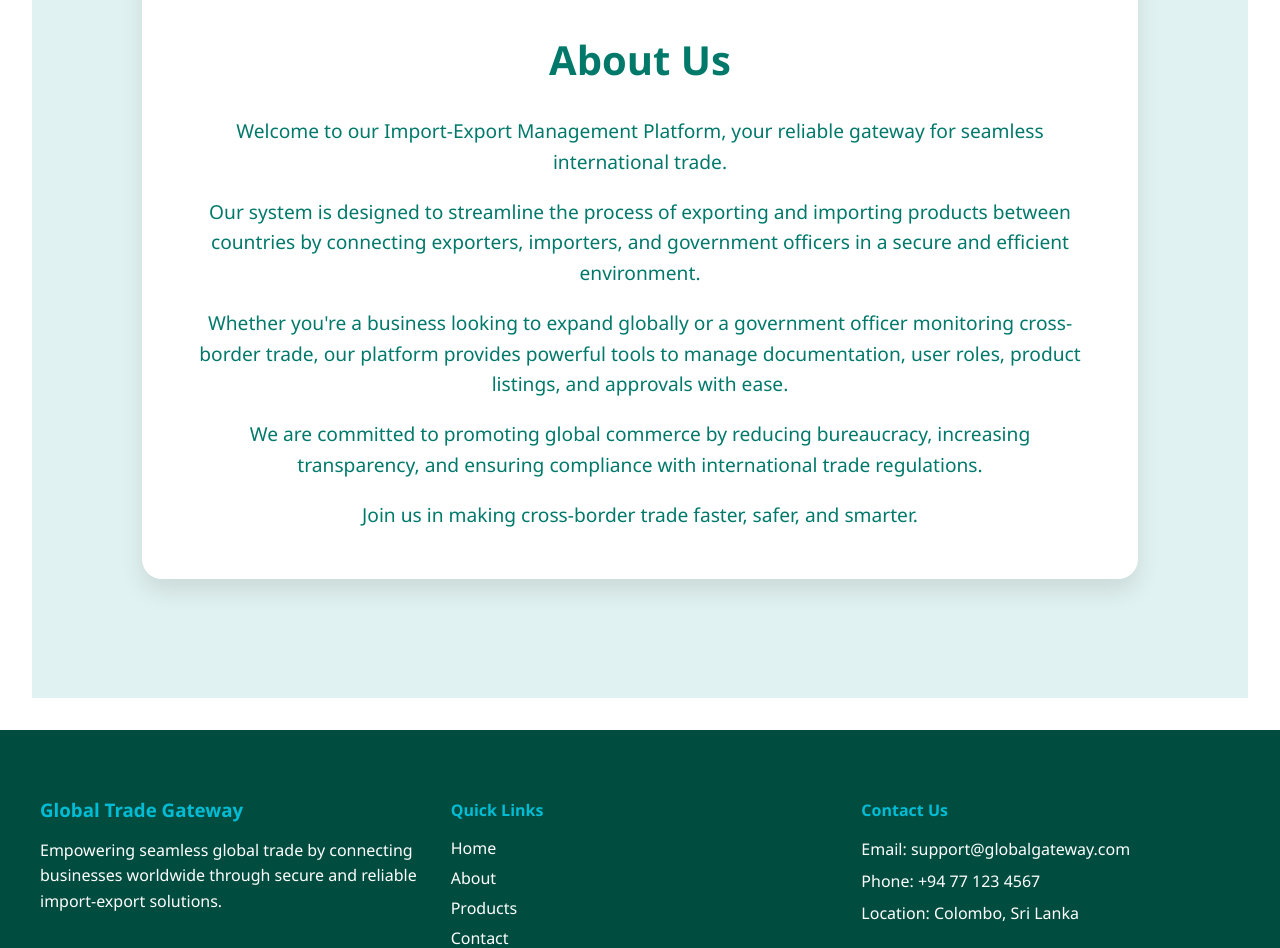
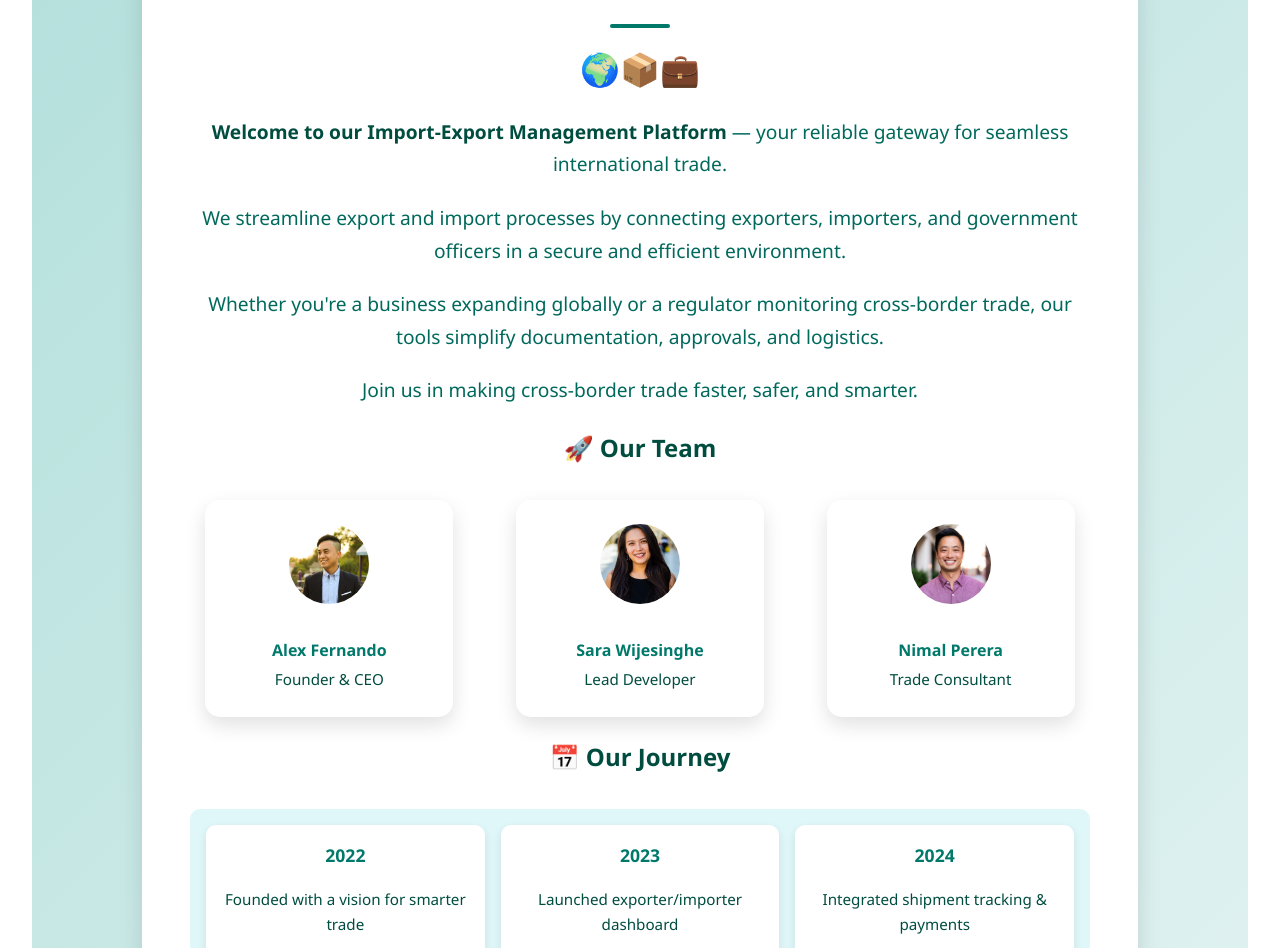
Before and after one commit to jashvanth370/Import-Export-Products-Project, a React (Vite) app in the folder frontend/: page /about in a window 1280 px wide. Shown: the part 264-1212 px from the top of the page. Built offline with nearby package versions, Linux system fonts and the light colour scheme.

Commit message:
About and Contact pages added and Style

```diff
--- a/frontend/src/components/About.jsx
+++ b/frontend/src/components/About.jsx
@@ -5,25 +5,54 @@ function About() {
     <div className="about-page">
       <div className="about-container">
         <h1>About Us</h1>
+        <p className="emoji">🌍📦💼</p>
         <p>
-          Welcome to our Import-Export Management Platform, your reliable gateway for seamless international trade.
+          <strong>Welcome to our Import-Export Management Platform</strong> — your reliable gateway for seamless international trade.
         </p>
         <p>
-          Our system is designed to streamline the process of exporting and importing products between countries by
-          connecting exporters, importers, and government officers in a secure and efficient environment.
+          We streamline export and import processes by connecting exporters, importers, and government officers in a secure and efficient environment.
         </p>
         <p>
-          Whether you're a business looking to expand globally or a government officer monitoring cross-border trade,
-          our platform provides powerful tools to manage documentation, user roles, product listings, and approvals
-          with ease.
-        </p>
-        <p>
-          We are committed to promoting global commerce by reducing bureaucracy, increasing transparency, and ensuring
-          compliance with international trade regulations.
+          Whether you're a business expanding globally or a regulator monitoring cross-border trade, our tools simplify documentation, approvals, and logistics.
         </p>
         <p>
           Join us in making cross-border trade faster, safer, and smarter.
         </p>
+
+        <h2>🚀 Our Team</h2>
+        <div className="team-section">
+          <div className="team-card">
+            <img src="./images/Alex.jpg" alt="Alex" />
+            <h4>Alex Fernando</h4>
+            <p>Founder & CEO</p>
+          </div>
+          <div className="team-card">
+            <img src="./images/sara.webp" alt="Sara" />
+            <h4>Sara Wijesinghe</h4>
+            <p>Lead Developer</p>
+          </div>
+          <div className="team-card">
+            <img src="./images/nimal.webp" alt="Nimal" />
+            <h4>Nimal Perera</h4>
+            <p>Trade Consultant</p>
+          </div>
+        </div>
+
+        <h2>📅 Our Journey</h2>
+        <div className="timeline">
+          <div className="timeline-item">
+            <span>2022</span>
+            <p>Founded with a vision for smarter trade</p>
+          </div>
+          <div className="timeline-item">
+            <span>2023</span>
+            <p>Launched exporter/importer dashboard</p>
+          </div>
+          <div className="timeline-item">
+            <span>2024</span>
+            <p>Integrated shipment tracking & payments</p>
+          </div>
+        </div>
       </div>
     </div>
   );
--- a/frontend/src/pages/Contact.jsx
+++ b/frontend/src/pages/Contact.jsx
@@ -1,11 +1,58 @@
-import React from 'react'
+import React, { useState } from 'react';
+import '../styles/Contact.css';
 
-const contact = () => {
+function Contact() {
+  const [form, setForm] = useState({ name: '', email: '', message: '' });
+
+  const handleSubmit = (e) => {
+    e.preventDefault();
+    alert('Message sent successfully!');
+    setForm({ name: '', email: '', message: '' });
+  };
+
   return (
-    <div>
-      <h1>Contact</h1>
+    <div className="contact-page">
+      <div className="contact-container">
+        <div className="contact-info">
+          <h2>Get in Touch</h2>
+          <p><i className="fas fa-envelope"></i> support@importexport.com</p>
+          <p><i className="fas fa-phone-alt"></i> +94 77 123 4567</p>
+          <p><i className="fas fa-map-marker-alt"></i> Colombo, Sri Lanka</p>
+        </div>
+
+        <div className="contact-form-section">
+          <h2>Contact Us</h2>
+          <form onSubmit={handleSubmit}>
+            <label>Name</label>
+            <input
+              type="text"
+              value={form.name}
+              onChange={(e) => setForm({ ...form, name: e.target.value })}
+              required
+            />
+
+            <label>Email</label>
+            <input
+              type="email"
+              value={form.email}
+              onChange={(e) => setForm({ ...form, email: e.target.value })}
+              required
+            />
+
+            <label>Message</label>
+            <textarea
+              rows="5"
+              value={form.message}
+              onChange={(e) => setForm({ ...form, message: e.target.value })}
+              required
+            ></textarea>
+
+            <button type="submit">Send Message</button>
+          </form>
+        </div>
+      </div>
     </div>
-  )
+  );
 }
 
-export default contact
+export default Contact;
--- a/frontend/src/styles/About.css
+++ b/frontend/src/styles/About.css
@@ -3,43 +3,65 @@
   justify-content: center;
   align-items: center;
   min-height: 100vh;
-  background-color: #e0f2f1;
+  background: linear-gradient(135deg, #b2dfdb, #e0f2f1);
   font-family: 'Segoe UI', Tahoma, Geneva, Verdana, sans-serif;
   padding: 2rem;
+  animation: fadeSlideIn 0.7s ease-in;
 }
 
 .about-container {
   background: white;
   padding: 3rem;
   border-radius: 20px;
-  box-shadow: 0 12px 25px rgba(0, 0, 0, 0.1);
+  box-shadow: 0 12px 25px rgba(0, 0, 0, 0.12);
   width: 100%;
   max-width: 900px;
   text-align: center;
-  line-height: 1.6;
+  line-height: 1.7;
   color: #004d40;
   transition: transform 0.3s ease, box-shadow 0.3s ease;
+  animation: riseFade 0.8s ease-in;
 }
 
 .about-container:hover {
-  box-shadow: 0 16px 30px rgba(0, 0, 0, 0.18);
+  box-shadow: 0 16px 30px rgba(0, 0, 0, 0.2);
   transform: translateY(-4px);
 }
 
 .about-container h1 {
-  font-size: 2.5rem;
+  font-size: 2.75rem;
   margin-bottom: 1.5rem;
   color: #00796b;
+  font-weight: 700;
+  letter-spacing: 1px;
+  position: relative;
+}
+
+.about-container h1::after {
+  content: "";
+  width: 60px;
+  height: 4px;
+  background-color: #00796b;
+  position: absolute;
+  bottom: -10px;
+  left: 50%;
+  transform: translateX(-50%);
+  border-radius: 2px;
 }
 
 .about-container p {
   font-size: 1.2rem;
-  margin-bottom: 1.2rem;
-  color: #00796b;
+  margin-bottom: 1.3rem;
+  color: #00695c;
 }
 
-.about-container p:last-child {
-  margin-bottom: 0;
+.about-container p strong {
+  color: #004d40;
+}
+
+.about-container p.emoji {
+  font-size: 2rem;
+  margin: 1rem 0;
 }
 
 .about-container a {
@@ -51,6 +73,17 @@
 
 .about-container a:hover {
   color: #004d40;
+}
+
+/* Animation */
+@keyframes fadeSlideIn {
+  from { opacity: 0; transform: translateY(20px); }
+  to { opacity: 1; transform: translateY(0); }
+}
+
+@keyframes riseFade {
+  from { opacity: 0; transform: scale(0.95); }
+  to { opacity: 1; transform: scale(1); }
 }
 
 @media (max-width: 768px) {
@@ -66,3 +99,93 @@
     font-size: 1rem;
   }
 }
+/* Team Section */
+.team-section {
+  display: flex;
+  justify-content: space-around;
+  flex-wrap: wrap;
+  margin-top: 2rem;
+  gap: 2rem;
+}
+
+.team-card {
+  background: #ffffff;
+  border-radius: 15px;
+  box-shadow: 0 8px 20px rgba(0, 0, 0, 0.12);
+  padding: 1.5rem;
+  width: 200px;
+  text-align: center;
+  transition: transform 0.3s ease, box-shadow 0.3s ease;
+}
+
+.team-card:hover {
+  transform: translateY(-5px);
+  box-shadow: 0 12px 24px rgba(0, 0, 0, 0.2);
+}
+
+.team-card img {
+  width: 80px;
+  height: 80px;
+  object-fit: cover;
+  border-radius: 50%;
+  margin-bottom: 1rem;
+}
+
+.team-card h4 {
+  margin: 0.5rem 0 0.2rem;
+  color: #00796b;
+}
+
+.team-card p {
+  margin: 0;
+  font-size: 0.95rem;
+  color: #004d40;
+}
+
+/* Timeline Section */
+.timeline {
+  display: flex;
+  justify-content: space-between;
+  gap: 1rem;
+  margin-top: 2rem;
+  padding: 1rem;
+  background: #e0f7fa;
+  border-radius: 10px;
+  overflow-x: auto;
+}
+
+.timeline-item {
+  flex: 1;
+  min-width: 180px;
+  background: white;
+  border-radius: 10px;
+  padding: 1rem;
+  box-shadow: 0 4px 10px rgba(0, 0, 0, 0.1);
+  text-align: center;
+}
+
+.timeline-item span {
+  display: block;
+  font-weight: bold;
+  color: #00796b;
+  margin-bottom: 0.5rem;
+  font-size: 1.1rem;
+}
+
+.timeline-item p {
+  font-size: 0.95rem;
+  color: #004d40;
+}
+
+/* Responsive */
+@media (max-width: 768px) {
+  .team-section {
+    flex-direction: column;
+    align-items: center;
+  }
+
+  .timeline {
+    flex-direction: column;
+    gap: 1rem;
+  }
+}
--- /dev/null
+++ b/frontend/src/styles/Contact.css
@@ -0,0 +1,121 @@
+.contact-page {
+  padding: 3rem 2rem;
+  background: linear-gradient(to right, #e0f7fa, #ffffff);
+  font-family: 'Segoe UI', sans-serif;
+  min-height: 100vh;
+  animation: fadeIn 0.6s ease-in;
+  padding: 2rem;
+  background: linear-gradient(to right, #e0f7fa, #b2dfdb);
+  min-height: 100vh;
+  font-family: 'Segoe UI', sans-serif;
+  animation: fadeIn 0.8s ease;
+}
+
+.contact-container {
+  display: flex;
+  flex-wrap: wrap;
+  justify-content: center;
+  gap: 2rem;
+  background: #ffffff;
+  padding: 2rem;
+  border-radius: 16px;
+  box-shadow: 0 12px 25px rgba(0, 0, 0, 0.1);
+  max-width: 1000px;
+  margin: 0 auto;
+}
+
+.contact-info {
+  flex: 1 1 300px;
+  color: #004d40;
+}
+
+.contact-info h2 {
+  font-size: 2rem;
+  margin-bottom: 1rem;
+  color: #00796b;
+}
+
+.contact-info p {
+  margin: 1rem 0;
+  font-size: 1.1rem;
+}
+
+.contact-info i {
+  margin-right: 10px;
+  color: #004d40;
+}
+
+.contact-form-section {
+  flex: 1 1 400px;
+}
+
+.contact-form-section h2 {
+  font-size: 1.8rem;
+  margin-bottom: 1rem;
+  color: #00796b;
+}
+
+.contact-form-section form {
+  display: flex;
+  flex-direction: column;
+}
+
+.contact-form-section label {
+  font-weight: 500;
+  margin-bottom: 0.4rem;
+  color: #333;
+}
+
+.contact-form-section input,
+.contact-form-section textarea {
+  padding: 0.8rem;
+  margin-bottom: 1.2rem;
+  border: 1px solid #b2dfdb;
+  border-radius: 8px;
+  font-size: 1rem;
+  background-color: #e0f2f1;
+  color: #004d40;
+  transition: border 0.3s ease, background-color 0.3s ease;
+}
+
+.contact-form-section input:focus,
+.contact-form-section textarea:focus {
+  border-color: #00796b;
+  background-color: #ffffff;
+  outline: none;
+}
+
+.contact-form-section button {
+  padding: 0.9rem;
+  background-color: #00796b;
+  color: white;
+  font-size: 1.05rem;
+  font-weight: 600;
+  border: none;
+  border-radius: 10px;
+  cursor: pointer;
+  transition: background-color 0.3s ease, transform 0.2s ease;
+}
+
+.contact-form-section button:hover {
+  background-color: #004d40;
+  transform: scale(1.02);
+}
+
+@keyframes fadeIn {
+  from {
+    opacity: 0;
+    transform: translateY(20px);
+  }
+  to {
+    opacity: 1;
+    transform: translateY(0);
+  }
+}
+
+@media (max-width: 768px) {
+  .contact-container {
+    flex-direction: column;
+    padding: 1.5rem;
+  }
+}
```
